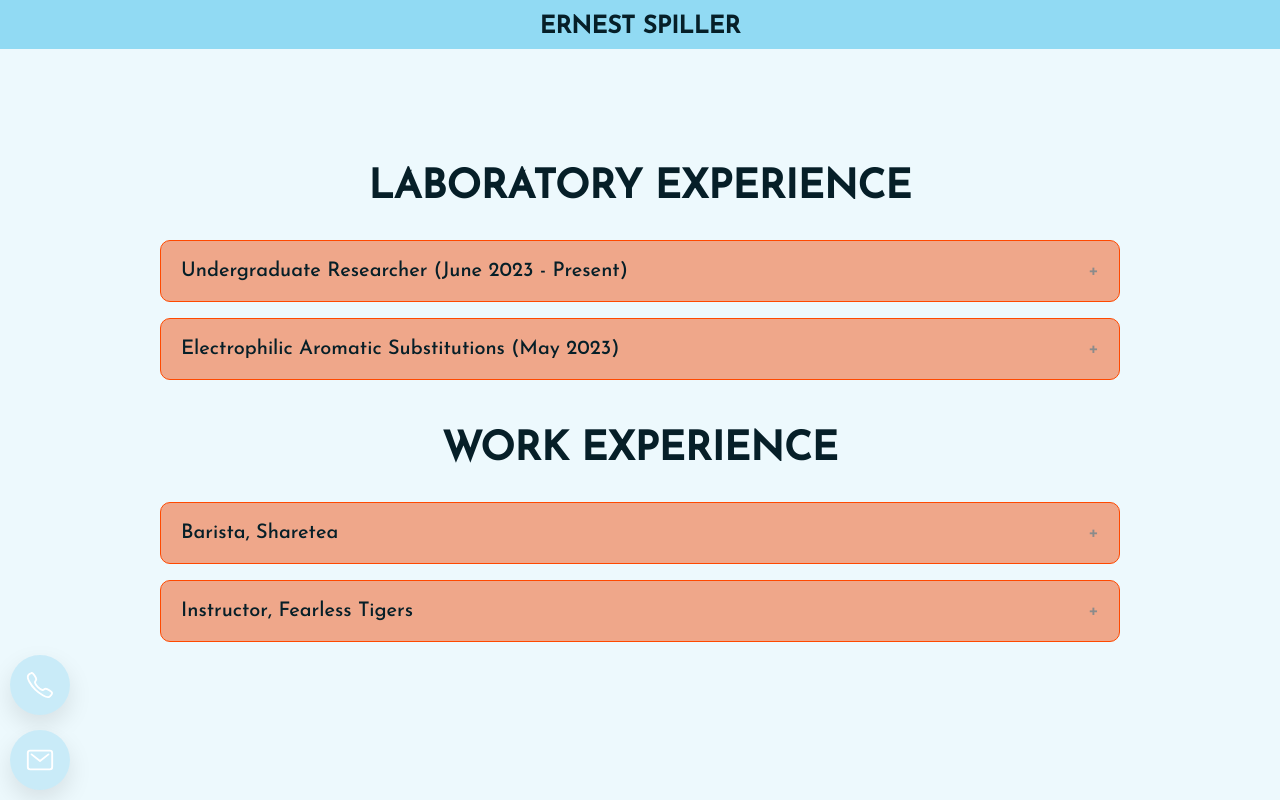
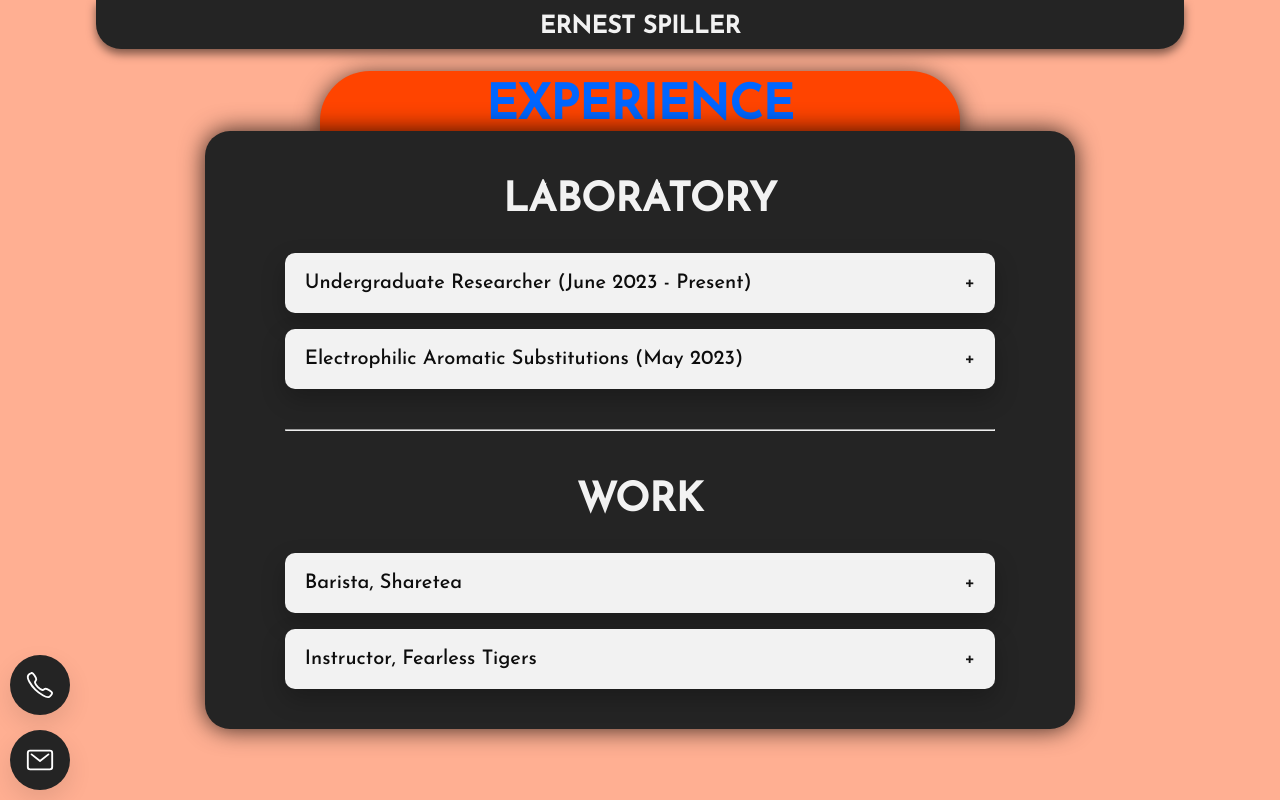
Before and after one commit to McSpillaro/Website-Resume, a React (Create React App) app in the folder react-website-resume/: page / in a window 1280 px wide. Shown: the top 800 px of the page. Built offline with nearby package versions, Linux system fonts and the light colour scheme.

Commit message:
Updated the color and layout

```diff
--- a/react-website-resume/src/App.css
+++ b/react-website-resume/src/App.css
@@ -1,12 +1,23 @@
-@import url('https://fonts.googleapis.com/css2?family=Josefin+Sans:wght@500&family=Major+Mono+Display&display=swap');
-@import url('https://fonts.googleapis.com/css2?family=Josefin+Sans:wght@300;500&family=Major+Mono+Display&display=swap');
+@import url("https://fonts.googleapis.com/css2?family=Josefin+Sans:wght@500&family=Major+Mono+Display&display=swap");
+@import url("https://fonts.googleapis.com/css2?family=Josefin+Sans:wght@300;500&family=Major+Mono+Display&display=swap");
 
-:root { /* setting the default variables for use later */
-  --txt-color: #061F28; /* rgb(6, 31, 40) -- hsl(196, 74%, 9%)*/
-  --bg-color: #EDF9FD; /* rgb(237, 249, 253) -- hsl(195, 80%, 96%)*/
-  --primary-color: #EFA78A; /* rgb(239, 167, 138) -- hsl(17, 76%, 74%)*/
-  --secondary-color: #C9EBF8; /* rgb(201, 235, 248) -- hsl(197, 77%, 88%)*/
-  --accent-color: #FF4900; /* rgb(255, 73, 0) -- hsl(17, 100%, 50%)*/
+:root {
+  /* setting the default variables for use later */
+  --txt-color: #0d0d0d;
+  --bg-color: #f2f2f2;
+  --primary-color: #0066ff;
+  --secondary-color: #242424;
+  --accent-color: #ff4400;
+  --accent-grad-1: #ff4400;
+  --accent-grad-2: #ff5e23;
+}
+
+/* Centers all content in the middle of the screen */
+body {
+  display: flex;
+  justify-content: center;
+  align-content: center;
+  flex-direction: column;
 }
 
 *,
@@ -17,7 +28,8 @@
   box-sizing: border-box;
 }
 
-ul { /* new default list style */
+ul {
+  /* new default list style */
   list-style: none;
   margin: 0;
   padding: 0;
@@ -28,9 +40,46 @@ a {
   text-decoration: none;
 }
 
-.experiences {
+header {
+  display: grid;
+  justify-content: center;
+  z-index: 100;
+}
+
+section {
+  display: flex;
+  justify-content: center;
+  align-content: center;
+  flex-direction: column;
+
   height: 100vh;
   width: 100%;
   overflow: hidden;
-  background-color: var(--bg-color);
+
+  background-color: #ffaf92;
 }
+
+section .section-title {
+  display: flex;
+  justify-content: center;
+  align-content: center;
+  place-self: center;
+
+  width: 50vw;
+  text-align: center;
+  padding-top: 1%;
+
+  font-weight: 900;
+  font-size: 300%;
+
+  background: var(--accent-color);
+  color: var(--primary-color);
+  border-top-right-radius: 50px;
+  border-top-left-radius: 50px;
+  box-shadow: 0 5px 25px #000000cc;
+}
+
+.empty-section {
+  display: none;
+  height: 100%;
+}
--- a/react-website-resume/src/App.js
+++ b/react-website-resume/src/App.js
@@ -12,7 +12,7 @@ import ExperienceAccordion from './components/ExperienceAccordion';
 function App() {
 
   return (
-    <>
+    <body>
       <header id='header-title'>
         <Header></Header>
       </header>
@@ -21,10 +21,17 @@ function App() {
       </div>
 
       {/* On page, shows expandable tabs with info on experience */}
-      <section className="experiences">
-        <ExperienceAccordion></ExperienceAccordion>
+      <section>
+        <div className='style-test'>&nbsp;{/* tmp : for style testing */}</div>
+        <div className='section-title'>EXPERIENCE</div>
+        <ExperienceAccordion className='middle-section'></ExperienceAccordion>
+        <div className='style-test'>&nbsp;{/* tmp : for style testing */}</div>
       </section>
-    </>
+      <section>
+        <ExperienceAccordion className='middle-section'></ExperienceAccordion>
+        <div className='style-test'>&nbsp;{/* tmp : for style testing */}</div>
+      </section>
+    </body>
   );
 }
 
--- a/react-website-resume/src/components/ExperienceAccordion.js
+++ b/react-website-resume/src/components/ExperienceAccordion.js
@@ -20,7 +20,7 @@ function ExperienceAccordion() {
   return (
     <div className="container-experiences">
       <div className='experience-section'>
-        <h1>LABORATORY EXPERIENCE</h1>
+        <h1>LABORATORY</h1>
         <ul className="experience-info">
           {lab_experience_data.map((item) => (
             <AccordionItem
@@ -32,8 +32,9 @@ function ExperienceAccordion() {
           ))}
         </ul>
       </div>
+      <hr></hr>
       <div className='experience-section'>
-        <h1>WORK EXPERIENCE</h1>
+        <h1>WORK</h1>
         <ul className="experience-info">
           {work_experience_data.map((item) => (
             <AccordionItem
--- a/react-website-resume/src/styles/Accordion.css
+++ b/react-website-resume/src/styles/Accordion.css
@@ -1,25 +1,19 @@
 @import url("https://fonts.googleapis.com/css2?family=Josefin+Sans:wght@500&family=Major+Mono+Display&display=swap");
 
-:root {
-  /* setting the default variables for use later */
-  --txt-color: #061f28; /* rgb(6, 31, 40) -- hsl(196, 74%, 9%)*/
-  --bg-color: #edf9fd; /* rgb(237, 249, 253) -- hsl(195, 80%, 96%)*/
-  --primary-color: #efa78a; /* rgb(239, 167, 138) -- hsl(17, 76%, 74%)*/
-  --secondary-color: #c9ebf8; /* rgb(201, 235, 248) -- hsl(197, 77%, 88%)*/
-  --accent-color: #ff4900; /* rgb(255, 73, 0) -- hsl(17, 100%, 50%)*/
+.container-experiences {
+  background-color: var(--secondary-color);
+  width: 68%;
+  padding: 0 5rem;
+  margin: 0 auto;
+  border-radius: 25px;
+  box-shadow: 0 0 25px #000000cc;
 }
 
-.container-experiences {
-  background-color: #edf9fd;
-  width: 100%;
-  padding: 0 10rem;
-  margin: 0 auto;
-}
 .container-experiences h1 {
   font-family: Josefin Sans;
   font-weight: 900;
   font-size: 2.5rem;
-  color: var(--txt-color);
+  color: var(--bg-color);
   margin-top: 50px;
   margin-bottom: 2rem;
   text-align: center;
@@ -27,10 +21,10 @@
 
 .accordion-item {
   list-style: none;
-  background-color: var(--primary-color);
+  background-color: var(--bg-color);
   padding: 1.25rem;
   border-radius: 10px;
-  border: 1px solid var(--accent-color);
+  box-shadow: 0 10px 25px #0000003d;
 }
 
 .accordion-title {
@@ -45,12 +39,12 @@
 }
 
 .accordion-title > span {
-  color: #8b8b8b;
+  color: #141414;
 }
 
 .accordion-content {
   font-family: Josefin Sans;
-  font-weight: 300;
+  font-weight: 400;
   color: var(--txt-color);
   height: 0;
   overflow: hidden;
--- a/react-website-resume/src/styles/Contacts.css
+++ b/react-website-resume/src/styles/Contacts.css
@@ -1,20 +1,4 @@
 @import url("https://fonts.googleapis.com/css2?family=Josefin+Sans:wght@500&family=Major+Mono+Display&display=swap");
-
-:root {
-  /* setting the default variables for use later */
-  --txt-color: #061f28;
-  /* rgb(6, 31, 40) -- hsl(196, 74%, 9%)*/
-  --bg-color: #edf9fd;
-  /* rgb(237, 249, 253) -- hsl(195, 80%, 96%)*/
-  --primary-color: #efa78a;
-  /* rgb(239, 167, 138) -- hsl(17, 76%, 74%)*/
-  --secondary-color: #c9ebf8;
-  /* rgb(201, 235, 248) -- hsl(197, 77%, 88%)*/
-  --accent-color: #ff4900;
-  /* rgb(255, 73, 0) -- hsl(17, 100%, 50%)*/
-  --accent-grad-1: #ff7b00;
-  --accent-grad-2: #ff804d;
-}
 
 * {
   box-sizing: border-box;
@@ -176,8 +160,8 @@
 }
 
 .container-contacts ul .text-contacts {
-  color: var(--txt-color);
-  font-weight: 400;
+  color: #ffffff;
+  font-weight: 300;
   font-size: 1.25rem;
   letter-spacing: 0.1rem;
   text-transform: uppercase;
--- a/react-website-resume/src/styles/Header.css
+++ b/react-website-resume/src/styles/Header.css
@@ -1,31 +1,38 @@
-@import url('https://fonts.googleapis.com/css2?family=Josefin+Sans:wght@300;500&family=Major+Mono+Display&display=swap');
-
-:root { /* setting the default variables for use later */
-  --txt-color: #061F28; /* rgb(6, 31, 40) -- hsl(196, 74%, 9%)*/
-  --bg-color: #EDF9FD; /* rgb(237, 249, 253) -- hsl(195, 80%, 96%)*/
-  --primary-color: #EFA78A; /* rgb(239, 167, 138) -- hsl(17, 76%, 74%)*/
-  --secondary-color: #C9EBF8; /* rgb(201, 235, 248) -- hsl(197, 77%, 88%)*/
-  --accent-color: #FF4900; /* rgb(255, 73, 0) -- hsl(17, 100%, 50%)*/
-}
+@import url("https://fonts.googleapis.com/css2?family=Josefin+Sans:wght@300;500&family=Major+Mono+Display&display=swap");
 
 .header {
   position: fixed;
   display: flex;
   justify-content: center;
   align-items: center;
-    width: 100%;
-    background-color: hsl(195, 80%, 76%);
-    color: var(--txt-color);
+
+  /* Centers the header in the middle of the screen */
+  left: 7.5%;
+  right: 7.5%;
+  width: 85%;
+
+  /* Creates soft corners */
+  border-bottom-left-radius: 25px;
+  border-bottom-right-radius: 25px;
+
+  cursor: pointer;
+
+  background-color: var(--secondary-color);
+  color: var(--bg-color);
+  box-shadow: 0 5px 10px rgba(0, 0, 0, 0.5);
+
   font-family: Josefin Sans;
   font-weight: 900;
   text-align: center;
+
   transition: background-color 0.3s;
-    cursor: pointer;
 }
 
 .header.hovered {
-    background-color: #26489a; /* Change color on hover */
+  background-color: #26499a; /* Change color on hover */
+  box-shadow: 0 10px 10px rgba(39, 63, 121, 0.3);
   color: aliceblue;
+  transition: 0.3s;
 }
 
 .name {
```
Lines whose indentation alone changed are shown as unchanged.
